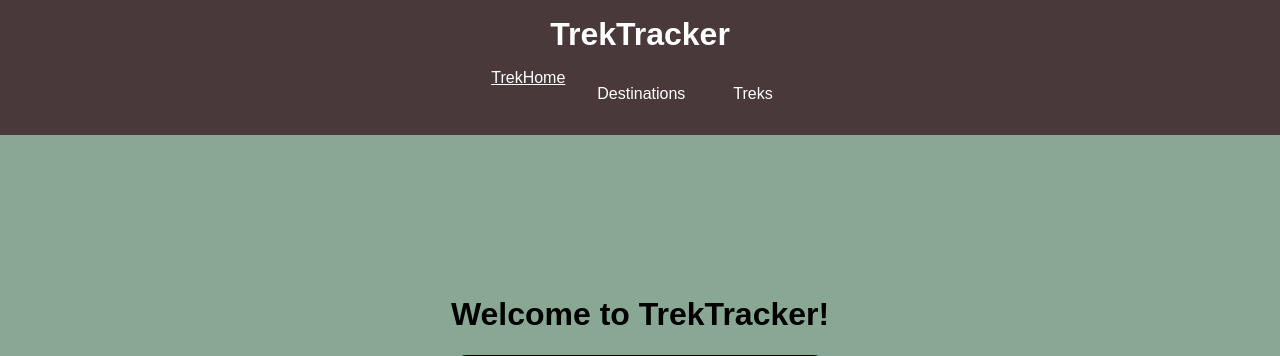
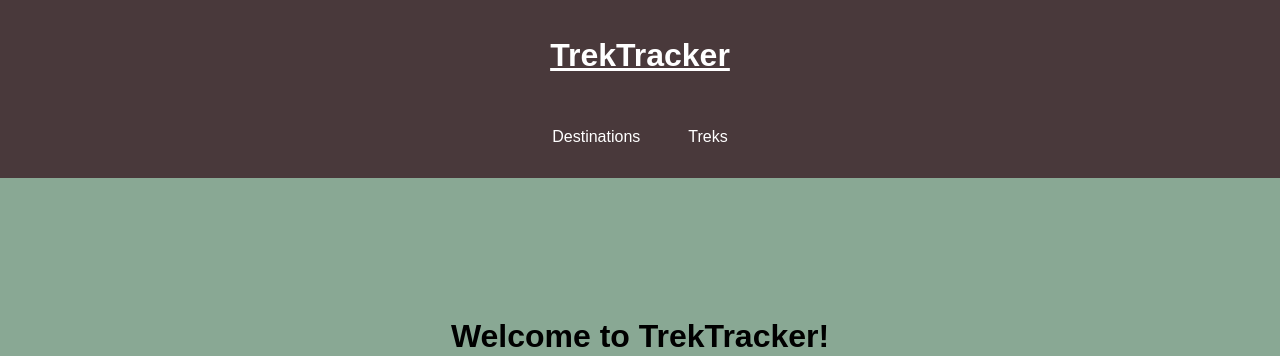
Before and after one commit to sshingler/solo_project_1, a Flask app: page / in a window 1280 px wide. Shown: the top 356 px of the page. Run offline with Flask 2, Linux system fonts and the light colour scheme; data that the repository does not hold is empty; some libraries are stand-ins or nearby versions.

Commit message:
40 - further nav bar amends

```diff
--- a/static/styles.css
+++ b/static/styles.css
@@ -18,7 +18,7 @@ header {
     padding: 1rem;
 }
 
-header > h1 {
+header > h1 > a {
     color: white;
     margin: 0;
 }
--- a/templates/base.html
+++ b/templates/base.html
@@ -10,10 +10,9 @@
 </head>
 <body>
     <header>
-      <h1>TrekTracker</h1>
+      <h1><a href="{{ url_for ('home') }}">TrekTracker</a></h1>
         <nav>
           <ul class="menu">
-            <li><a href="{{ url_for ('home') }}">TrekHome</a></li>
             <li>
               <div class = "dropdown_destination">
               <button class = "dropdestinationbtn">Destinations</button>
```
